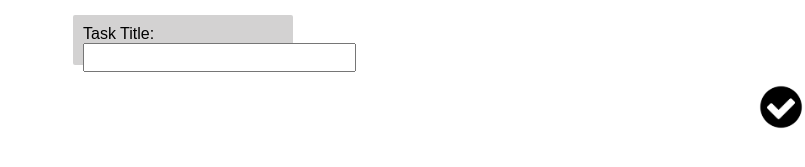
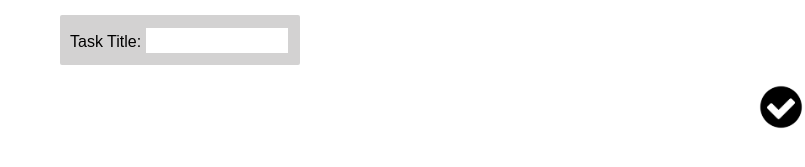
Before and after one commit to step-batch-7/todo-apurvagurme, a website: page public/addToDo.html in a window 1280 px wide. Shown: the part 127-294 px from the top of the page, without its empty margins (475-1280 px from the left). Drawn offline with Linux system fonts and the light colour scheme.

Commit message:
Modified the addtodo page and updated todo

```diff
--- a/public/addToDo.html
+++ b/public/addToDo.html
@@ -15,7 +15,9 @@
     </div>
     <form method="POST" action="/addTodo">
       <br />
-      <div class="title">Task Title: <input type="text" name="title" /><br /></div>
+      <div class="title">
+        Task Title: <input type="text" name="title" class="newTodoTitle" /><br />
+      </div>
       <div id="taskBar"></div>
       <br />
       <div id="subTasks"></div>
--- a/public/css/styles.css
+++ b/public/css/styles.css
@@ -25,7 +25,6 @@ input:checked + p {
   background-color: #fffffff3;
   border-radius: 6px;
   width: 220px;
-  height: 230px;
   padding: 16px;
   box-shadow: 0px 0px 5px 1px #f0f0f0;
   word-wrap: break-word;
@@ -39,7 +38,7 @@ input:checked + p {
 
 .scrollTasks {
   overflow: scroll;
-  height: 170px;
+  height: 180px;
 }
 
 .subTask {
@@ -83,9 +82,9 @@ img {
 }
 
 .title {
-  margin-left: 540px;
+  margin-left: 527px;
   padding: 10px;
-  width: 200px;
+  width: 220px;
   height: 30px;
   background-color: rgb(211, 210, 210);
   border-radius: 2px;
@@ -122,6 +121,14 @@ img {
   font-weight: 1000px;
 }
 
+.newTodoTitle {
+  margin-top: 1.5%;
+  width: 138px;
+  border: none;
+  border-color: transparent;
+  font-weight: 1000px;
+}
+
 input[type='text'] {
   font-size: 20px;
 }
```
Also changed, not shown: todo.txt (+10 -2 lines).
